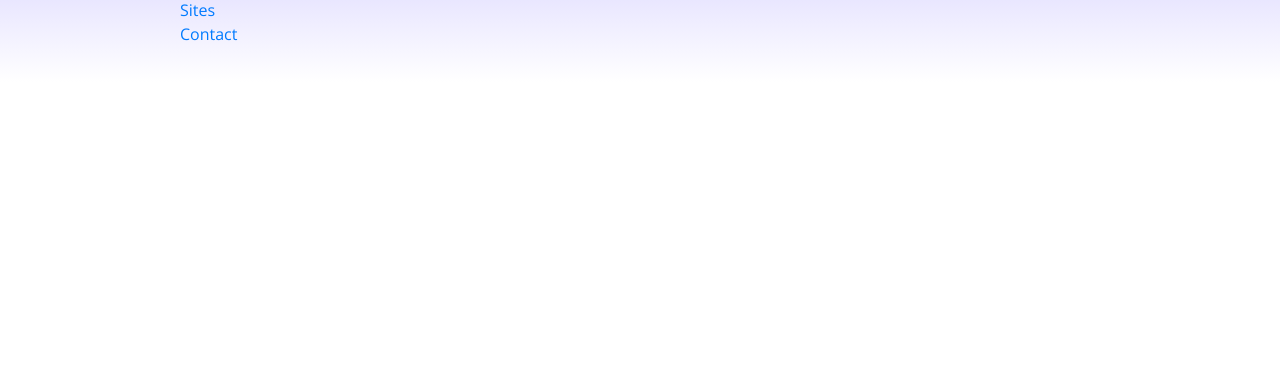
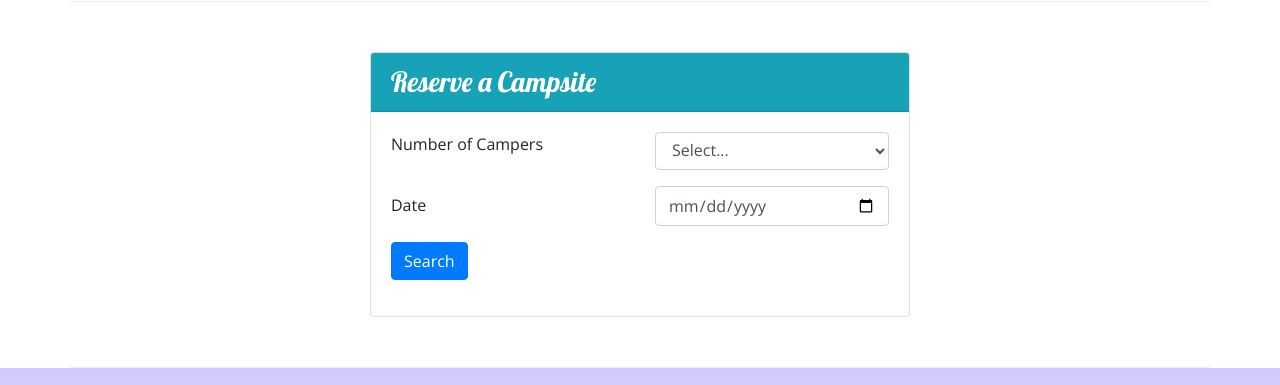
Before and after one commit to fms294/nucamp_website, a website: page index.html in a window 1280 px wide. Shown: the part 1151-1536 px from the top of the page. Before the commit the page ends 1233 px from the top, so only its background shows below. Drawn offline with nearby package versions, Linux system fonts and the light colour scheme.

Commit message:
added forms for week2

```diff
--- a/index.html
+++ b/index.html
@@ -29,6 +29,9 @@
                 <div class="col ">
                     <h1>NuCamp</h1>
                     <h2>a better way to camp</h2>
+                </div>
+                <div class="col-12 col-md-3 col-xl-6 align-self-right">
+                    <a class="btn btn-lg  btn-info mt-4" href="#reserveForm">Reserver Campsite</a>
                 </div>
            </div>
         </div>
@@ -74,9 +77,18 @@
                 <h2>Featured Campsites</h2>
             </div>
             <div class="col">
-                <h3>React Lake Campground</h3>
-                <p class="d-none d-sm-block">Nestled in the foothills of the Chrome Mountains, this campground on the shores of the pristine React Lake is a favorite for fly fishers.</p>
+                <div class="media">
+
+                    <div class="media-body align-self-center">
+
+                            <h3>React Lake Campground</h3>
+                            <p class="d-none d-sm-block">Nestled in the foothills of the Chrome Mountains, this campground on the shores of the pristine React Lake is a favorite for fly fishers.</p>
+
+                    </div>
+                    <img class="d-flex ml-3 img-thumbnail float-right" src="img/react-lake-thumb.jpg" alt="react lake thumb">
+                </div>
             </div>
+
         </div>
     </div>
 
@@ -95,8 +107,45 @@
                 </div>
             </div>
         </div>
+        <div class="row row-content align-items-center">
+            <div class="col col-sm-6 mx-auto">
+                <div class="card">
+                    <h3 class="card-header bg-info text-white">Reserve a Campsite</h3>
+                        <div class="card-body">
+                            <form id="reserveForm">
+                                <div class="form-group row">
+                                    <label class="col-12 col-sm-6" for="numCampers" class="col-form-label">Number of Campers</label>
+                                    <div class="col-12 col-sm">
+                                        <select name="numCampers" id="numCampers" class="form-control">
+                                            <option value="select">Select...</option>
+                                            <option value="1">1</option>
+                                            <option value="2">2</option>
+                                            <option value="3">3</option>
+                                            <option value="4">4</option>
+                                            <option value="5">5</option>
+                                            <option value="6">6</option>
+                                        </select>
+                                    </div>
+                                </div>
+
+                                <div class="form-group row">
+                                    <label for="date" class="col-12 col-sm-6 col-form-label">Date</label>
+                                    <div class="col-12 col-sm-6">
+                                        <input type="date" class="form-control" id="date" name="date" placeholder="mm/dd/yyyy" />
+                                    </div>
+                                </div>
+
+                                <div class="form-group row">
+                                    <div class="col">
+                                        <button type="submit" class="btn btn-primary">Search</button>
+                                    </div>
+                                </div>
+                            </form>
+                        </div>
+                </div>
+            </div>
+        </div>
     </div>
-
     <footer class="site-footer">
         <div class="container">
             <div class="row">
```
